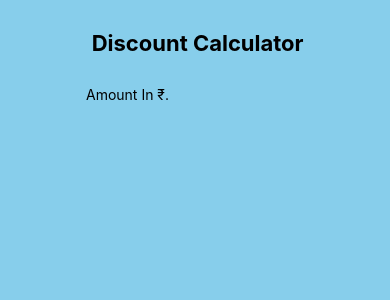
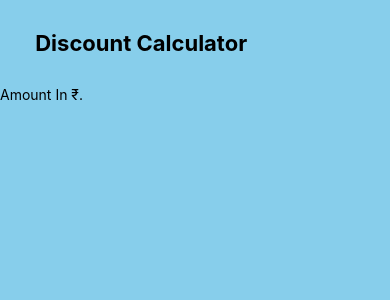
Before and after one commit to D-Coder135/DiscountCalcApp_React-Native, a React Native app: screen / in a window 390 px wide. Shown: the top 300 px of the page. Built offline with nearby package versions, Linux system fonts and the light colour scheme.

Commit message:
comment out the alignItems property for the const styles field

```diff
--- a/App.js
+++ b/App.js
@@ -21,7 +21,7 @@ const styles = StyleSheet.create({
   container: {
     flex: 1,
     backgroundColor: 'skyblue',
-    alignItems: 'center',
+    // alignItems: 'center',
     // justifyContent: 'center',
   },
 });
```
